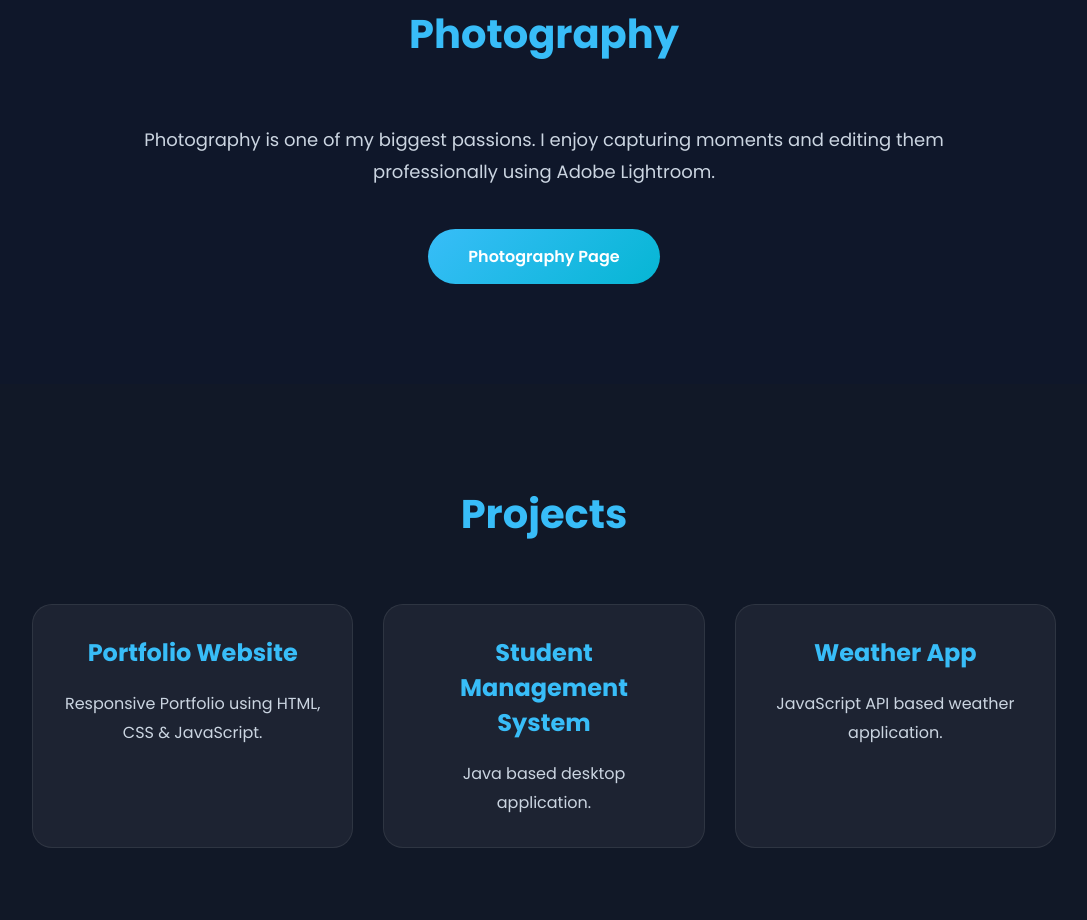
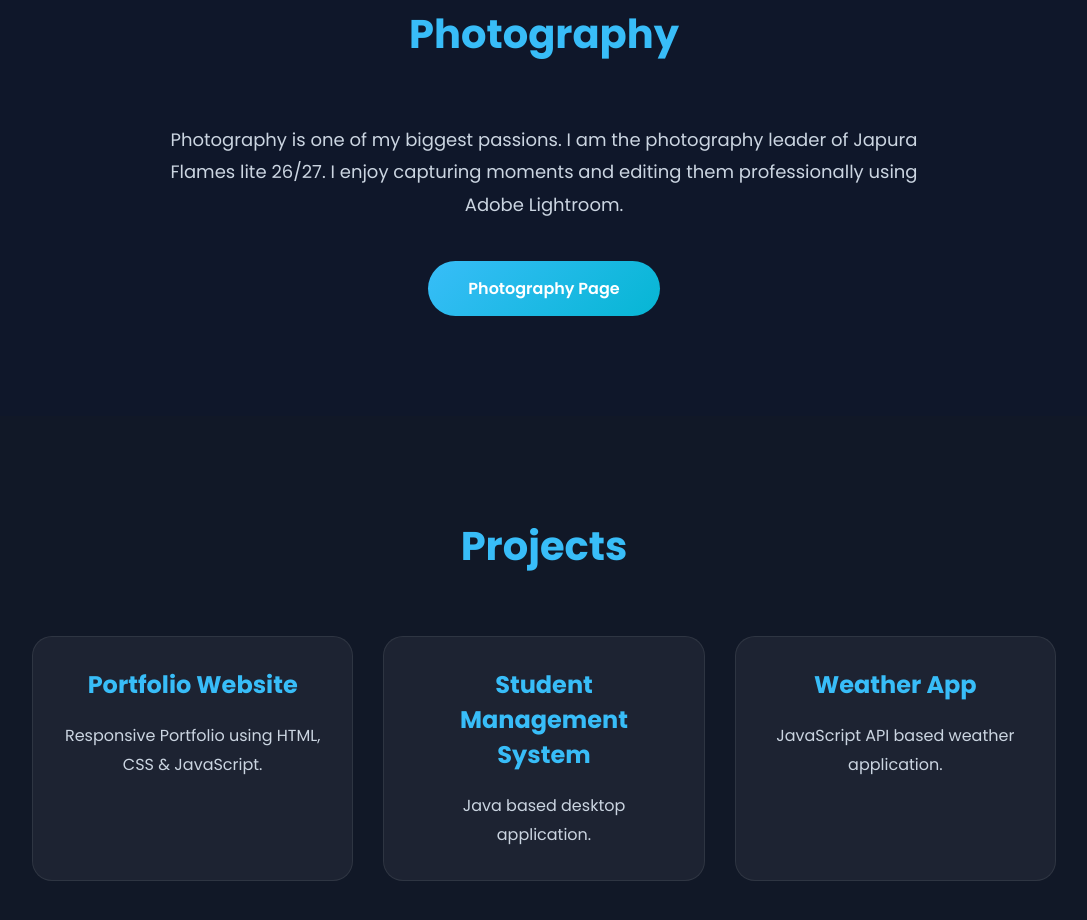
Before and after one commit to cbashini25-cpu/portfoilio_website, a plain HTML site: page portfolio/index.html in a window 1280 px wide. Shown: the part 2880-3800 px from the top of the page, without its empty margins (96-1183 px from the left). Drawn offline with Linux system fonts and the light colour scheme; a script that the page names is missing.

```diff
--- a/portfolio/index.html
+++ b/portfolio/index.html
@@ -247,7 +247,7 @@
 
 <p class="center">
 
-Photography is one of my biggest passions. I enjoy capturing
+Photography is one of my biggest passions. I am the photography leader of Japura Flames lite 26/27. I enjoy capturing
 
 moments and editing them professionally using Adobe Lightroom.
 
```
Also changed, not shown: portfolio/script.js (added).
